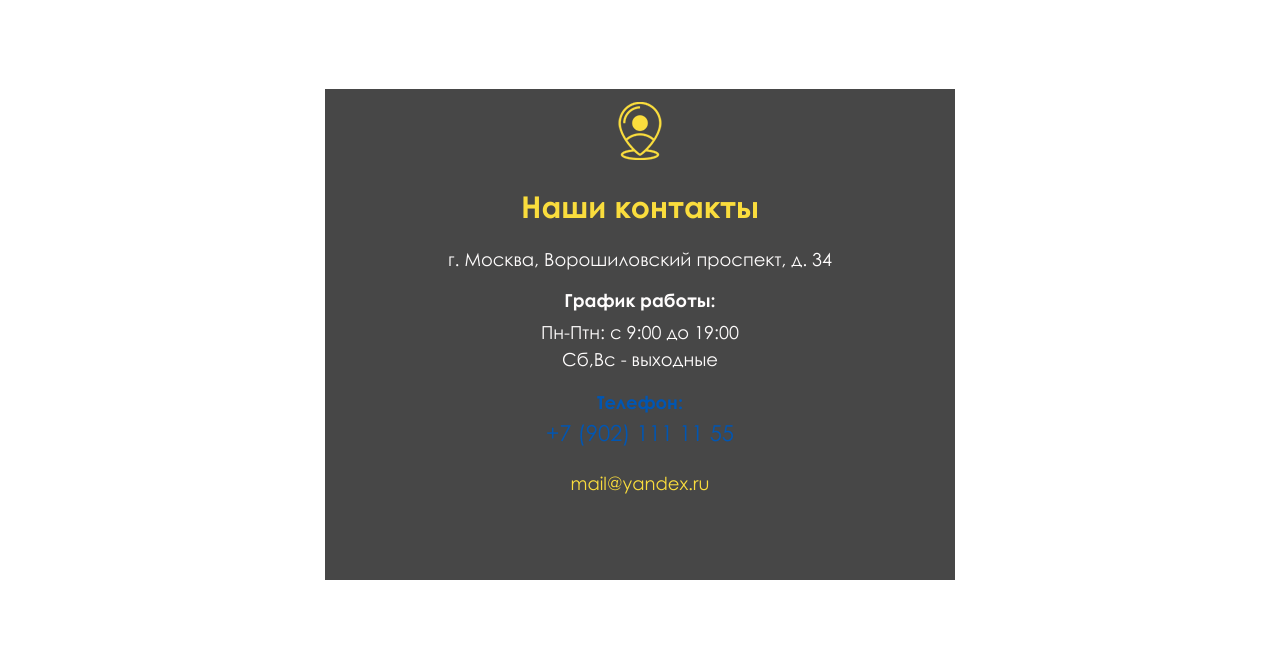
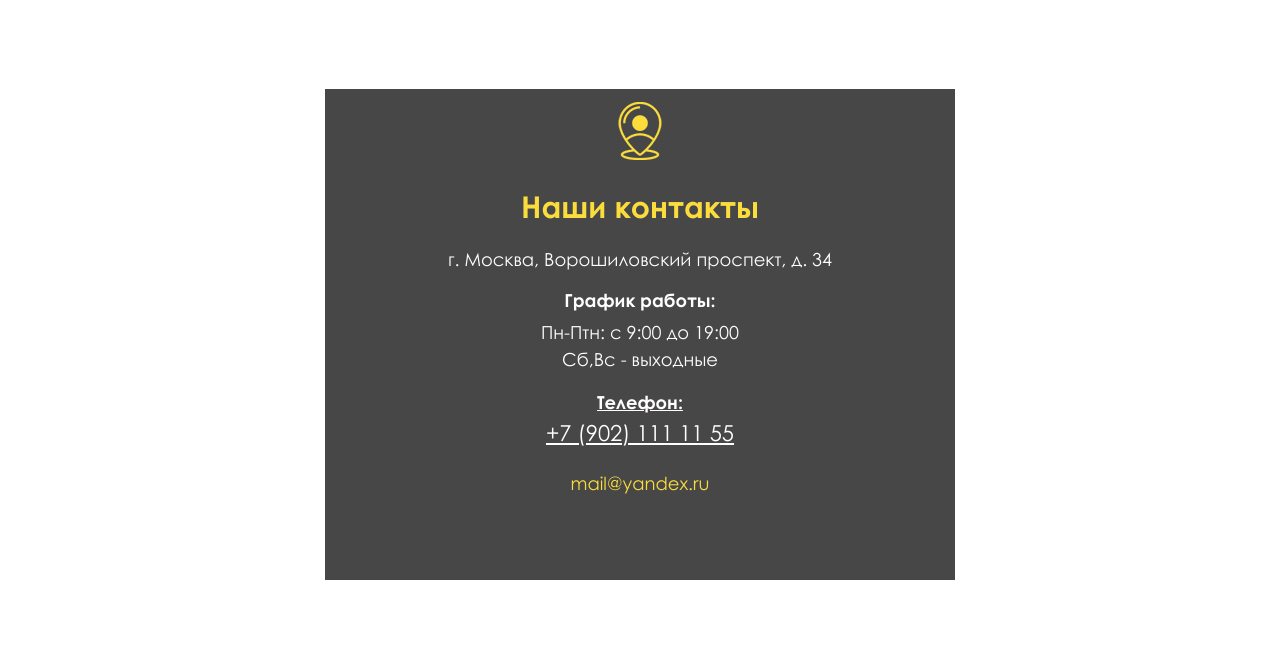
Before and after one commit to AlexanderTerzi/alfagroup, a plain HTML site: page index.html in a window 1280 px wide. In both pictures the pointer is over the link 640 px from the left and 5356 px from the top of the page. Shown: the part 4938-5593 px from the top of the page. Drawn offline with Linux system fonts and the light colour scheme; a web font is replaced by a local one.

Commit message:
Add files via upload

```diff
--- a/css/main.css
+++ b/css/main.css
@@ -834,6 +834,11 @@ button, button:hover, button:focus, button:active {
   margin-top: 21px;
 }
 
+.map-card__phone:hover, .map-card__mail:hover  {
+	color: inherit;
+	text-decoration: underline;
+}
+
 /* ------- Footer section ------- */
 
 .footer {
```
